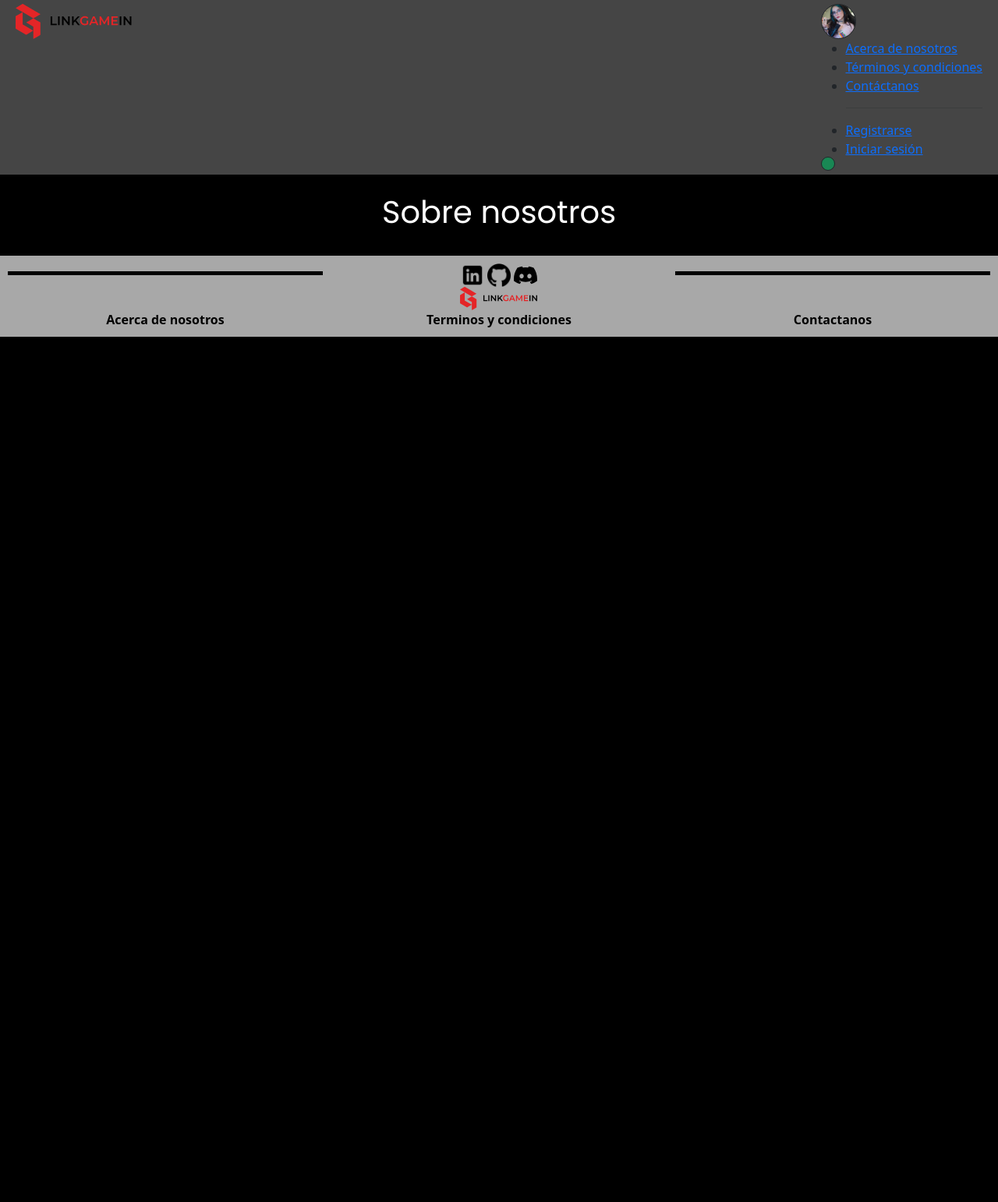
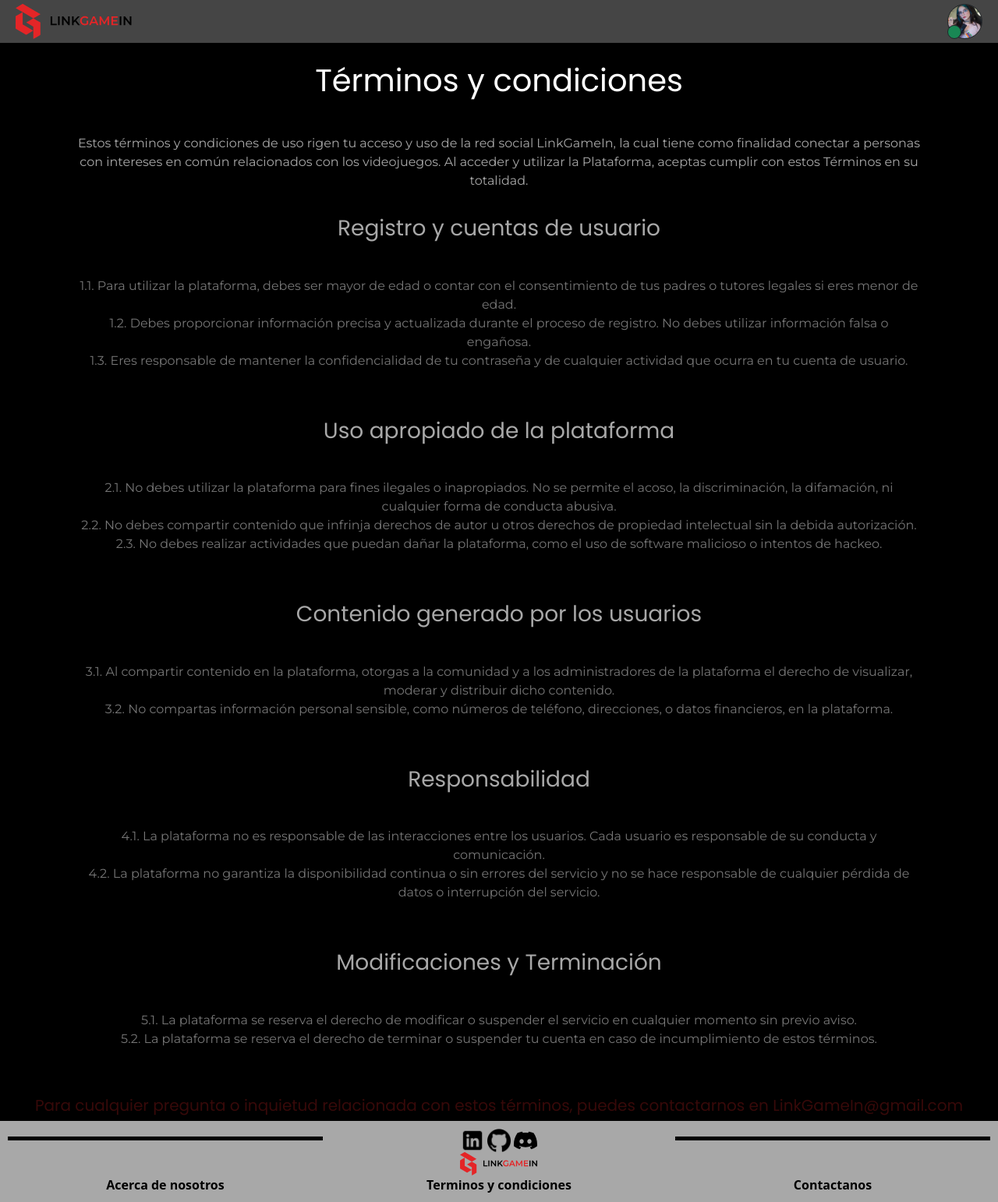
Before and after one commit to FelipeMG-16/LinkGameIn, a PHP site: page /pages/Terminosycondiciones.html in a window 1280 px wide. Shown: the whole page at 78% size. Before the commit the page ends 432 px from the top, so only its background shows below. Run offline with PHP 8.4, Linux system fonts and the light colour scheme.

Commit message:
terminos y condiciones

```diff
--- a/assets/scripts/scriptsMenuNavbar.js
+++ b/assets/scripts/scriptsMenuNavbar.js
@@ -1,11 +1,12 @@
 document.addEventListener('DOMContentLoaded', () => {
     // referencia a la imagen de perfil y al menú de configuración
+    const isLoggedIn = true; // Cambia esto a true si el usuario ha iniciado sesión
     const profileImg = document.getElementById('profile-img');
     const configMenu = document.getElementById('config-menu');
 
-    //evento a la imagen
+    // Evento a la imagen de perfil
     profileImg.addEventListener('click', () => {
-        // visibilidad del menú de configuración
+        // Cambiar visibilidad del menú de configuración
         if (configMenu.style.display === 'block') {
             configMenu.style.display = 'none';
         } else {
@@ -13,43 +14,50 @@ document.addEventListener('DOMContentLoaded', () => {
         }
     });
 
+    // Para cerrar el menú de configuración haciendo clic afuera
+    document.addEventListener('click', (e) => {
+        if (e.target !== profileImg && e.target !== configMenu) {
+            configMenu.style.display = 'none';
+        }
+    });
 
+    const menuElement = document.getElementById('config-menu'); // Elemento del menúcito
 
-const isLoggedIn = false; // inicio de sesión
-const menuElement = document.getElementById('config-menu'); //elemento del menucito
+    // Referencia a la imagen de perfil del usuario
+    const userProfile = document.getElementById('user-profile');
 
     if (isLoggedIn) {
+        userProfile.src = '../assets/images/perfil.jpg';
         // Menucito para usuarios con sesión iniciada
         menuElement.innerHTML = `
         <ul>
             <li><a href="#">Detalles de Perfil</a></li>
-    <li><a href="#">Notificaciónes</a></li>
-    <li><a href="#">Publicaciónes</a></li>
+            <li><a href="#">Notificaciones</a></li>
+            <li><a href="#">Publicaciones</a></li>
             <li><a href="#">Tus juegos</a></li>
             <li><a href="#">Logros</a></li>
             <hr>
             <li><a href="#">Cuenta y seguridad</a></li>
             <li><a href="/pages/AboutUs.html">Acerca de nosotros</a></li>
-    <li><a href="/pages/Terminosycondiciones.html">Términos y condiciones</a></li>
+            <li><a href="#">Términos y condiciones</a></li>
             <li><a href="/pages/contactanos.html">Contáctanos</a></li>
-
             <li><a href="#">Cerrar sesión</a></li>
-
         </ul>
         `;
+
+
     } else {
-    // Menuito para usuarios sin sesión
+        // Menucito para usuarios sin sesión
         menuElement.innerHTML = `
         <ul>
-
             <li><a href="/pages/AboutUs.html">Acerca de nosotros</a></li>
-        <li><a href="/pages/Terminosycondiciones.html">Términos y condiciones</a></li>
+            <li><a href="#">Términos y condiciones</a></li>
             <li><a href="/pages/contactanos.html">Contáctanos</a></li>
             <hr>
-        <li><a href="/pages/registrarUsuario.html">Registrarse</a></li>
-        <li><a href="/pages/login.html">Iniciar sesión</a></li>
-
+            <li><a href="../../pages/registrarUsuario.html">Registrarse</a></li>
+            <li><a href="../../pages/login.html">Iniciar sesión</a></li>
         </ul>
         `;
+
     }
-})
+});
--- a/assets/styles/styleAboutUs.css
+++ b/assets/styles/styleAboutUs.css
@@ -106,17 +106,12 @@ h3 {
 
 
 .config-menu {
-    display: none;
     position: absolute;
     top: 100%;
-    /* pone menú debajo de la imagen de perfil */
     right: 0;
-    /* menú a la dercha de la imagen de la bruja */
     background-color: #5d5d5d;
     box-shadow: 0 0 10px #000000;
-    /*sombra al menú creo*/
     z-index: 1;
-    /* menu encima */
 }
 
 .config-menu ul {
--- a/assets/styles/terminos.css
+++ b/assets/styles/terminos.css
@@ -39,16 +39,72 @@ h1 {
     font-family: 'Poppins';
 }
 
+h3{
+    color: #a8a8a8;
+    text-align: center;
+    font-family: 'Poppins';
+}
+
+p{
+    color: #757575;
+    text-align: center;
+    font-family: 'Montserrat';
+    margin-top: 5px;
+    margin-bottom: 5px;
+}
+
+#inicial{
+    color: #a8a8a8;
+    text-align: center;
+    font-family: 'Montserrat';
+    margin-top: 5px;
+    margin-bottom: 5px;
+}
+
+h5{
+    text-align: center;
+    font-family: 'Poppins';
+    color: #ea25273c;
+}
 
 
+.config-menu {
+    display: none;
+    position: absolute;
+    top: 100%;
+    /* pone menú debajo de la imagen de perfil */
+    right: 0;
+    /* menú a la dercha de la imagen de la bruja */
+    background-color: #5d5d5d;
+    box-shadow: 0 0 10px #000000;
+    /*sombra al menú creo*/
+    z-index: -1;
+    /* menu encima */
+}
 
+.config-menu ul {
+    list-style: none;
+    padding: 0;
+    margin: 0;
+}
 
+.config-menu ul li {
+    padding: 10px;
+    text-align: left;
+}
 
+.config-menu ul li a {
+    text-decoration: none;
+    color: #000000;
+    display: block;
+    font-size: medium;
+}
 
-
-
-
-
+/* Estilos para cambiar la apariencia cuando se pasa el ratón sobre las opciones del menú */
+.config-menu ul li a:hover {
+    background-color: #e425282a;
+    /* color de fondo al pasar el ratón */
+}
 
 
 
--- a/pages/Terminosycondiciones.html
+++ b/pages/Terminosycondiciones.html
@@ -10,7 +10,7 @@
         href="https://fonts.googleapis.com/css2?family=Montserrat:wght@200;300;400&family=Poppins:wght@200;400;600&display=swap"
         rel="stylesheet" />
 
-    <title>Acerca de nosotros</title>
+    <title>Términos y condiciones</title>
     <link rel="icon" href="/assets/images/Mesa de trabajo 1 copia 8@2x.png">
     <link href="https://cdn.jsdelivr.net/npm/bootstrap@5.3.2/dist/css/bootstrap.min.css" rel="stylesheet"
         integrity="sha384-T3c6CoIi6uLrA9TneNEoa7RxnatzjcDSCmG1MXxSR1GAsXEV/Dwwykc2MPK8M2HN" crossorigin="anonymous" />
@@ -20,13 +20,17 @@
 <body>
 
     <nav class="custom-navbar d-flex justify-content-between">
+        <div id="Logo">
             <a class="navbar-brand" href="/dashBoard.html">
                 <img src="../assets/images/Logo.svg" alt="logo" class="logo">
             </a>
+        </div>
 
         <div id="profile-img" class="containerProfile position-relative">
-            <img src="../assets/images/perfil.jpg" alt="" class="border border-dark perfil">
+            <img id="profile-img" src="../assets/images/perfil.jpg" alt="" class="border border-dark perfil">
             <span class="position-absolute bottom-0 start-0 p-2 bg-success border border-dark rounded-circle"></span>
+        </div> <!--cierra container profile-->
+
         <div id="config-menu" class="config-menu">
             <!-- elementos de menú de configuración -->
             <ul>
@@ -47,21 +51,107 @@
                 <!-- editar elementos del menu -->
             </ul>
         </div> <!--cierra div de menu-->
-        </div> <!--cierra container profile-->
     </nav> <!--cierre de navbar-->
+    <br>
+
+    <h1 id="about">Términos y condiciones</h1>
+    <!--Título de página-->
 
     <br>
+    <div class="container text-center">
+        <div class="row align-items-start">
+            <div class="col">
+                <div class="mb-4">
+                    <p id="inicial" class="px-3 py-2">Estos términos y condiciones de uso rigen tu acceso y uso de la
+                        red social
+                        LinkGameIn, la cual
+                        tiene como finalidad conectar a personas con intereses en común relacionados con los
+                        videojuegos. Al acceder
+                        y utilizar la Plataforma, aceptas cumplir con estos Términos en su totalidad.
+                    </p>
+                </div>
 
-    <h1 id="about">Sobre nosotros</h1>
-    <!--Título de página-->
+                <div class="mb-4">
+                    <h3>Registro y cuentas de usuario</h3><br>
+                    <p class="px-3 py-2">1.1. Para utilizar la plataforma, debes ser mayor de edad o contar con el
+                        consentimiento de
+                        tus padres o
+                        tutores legales si eres menor de edad.
                         <br>
+                        1.2. Debes proporcionar información precisa y actualizada durante el proceso de registro. No
+                        debes utilizar
+                        información falsa o engañosa.
+                        <br>
+                        1.3. Eres responsable de mantener la confidencialidad de tu contraseña y de cualquier actividad
+                        que ocurra
+                        en tu cuenta de usuario.
+                    </p>
+                    <br>
+                </div>
 
 
+                <div class="mb-4">
+                    <h3>Uso apropiado de la plataforma</h3><br>
+                    <p class="px-3 py-2">2.1. No debes utilizar la plataforma para fines ilegales o inapropiados. No se
+                        permite el
+                        acoso, la
+                        discriminación, la difamación, ni cualquier forma de conducta abusiva.
+                        <br>
+                        2.2. No debes compartir contenido que infrinja derechos de autor u otros derechos de propiedad
+                        intelectual
+                        sin la debida autorización.
+                        <br>
+                        2.3. No debes realizar actividades que puedan dañar la plataforma, como el uso de software
+                        malicioso o
+                        intentos de hackeo.
+                    </p>
+                    <br>
+                </div>
 
+                <div class="mb-4">
+                    <h3>Contenido generado por los usuarios</h3><br>
+                    <p class="px-3 py-2">3.1. Al compartir contenido en la plataforma, otorgas a la comunidad y a los
+                        administradores de la plataforma
+                        el derecho de visualizar, moderar y distribuir dicho contenido.
+                        <br>
+                        3.2. No compartas información personal sensible, como números de teléfono, direcciones, o datos
+                        financieros,
+                        en la plataforma.
+                    </p>
+                    <br>
+                </div>
 
+                <div class="mb-4">
+                    <h3>Responsabilidad </h3><br>
+                    <p class="px-3 py-2">4.1. La plataforma no es responsable de las interacciones entre los usuarios.
+                        Cada usuario
+                        es responsable de
+                        su conducta y comunicación.
+                        <br>
+                        4.2. La plataforma no garantiza la disponibilidad continua o sin errores del servicio y no se
+                        hace
+                        responsable de cualquier pérdida de datos o interrupción del servicio.
+                    </p><br>
+                </div>
 
+                <div class="mb-4">
+                    <h3>Modificaciones y Terminación</h3><br>
+                    <p class="px-3 py-2">5.1. La plataforma se reserva el derecho de modificar o suspender el servicio
+                        en cualquier
+                        momento sin previo
+                        aviso.
+                        <br>
+                        5.2. La plataforma se reserva el derecho de terminar o suspender tu cuenta en caso de
+                        incumplimiento de
+                        estos términos.
+                    </p><br>
+                </div>
+            </div>
+        </div>
+    </div>
 
-
+    <h5>Para cualquier pregunta o inquietud relacionada con estos términos, puedes contactarnos en LinkGameIn@gmail.com
+    </h5>
 
 
 
```
Also changed, not shown: pages/AboutUs.html (+5 -2 lines). Lines whose indentation alone changed are shown as unchanged.
